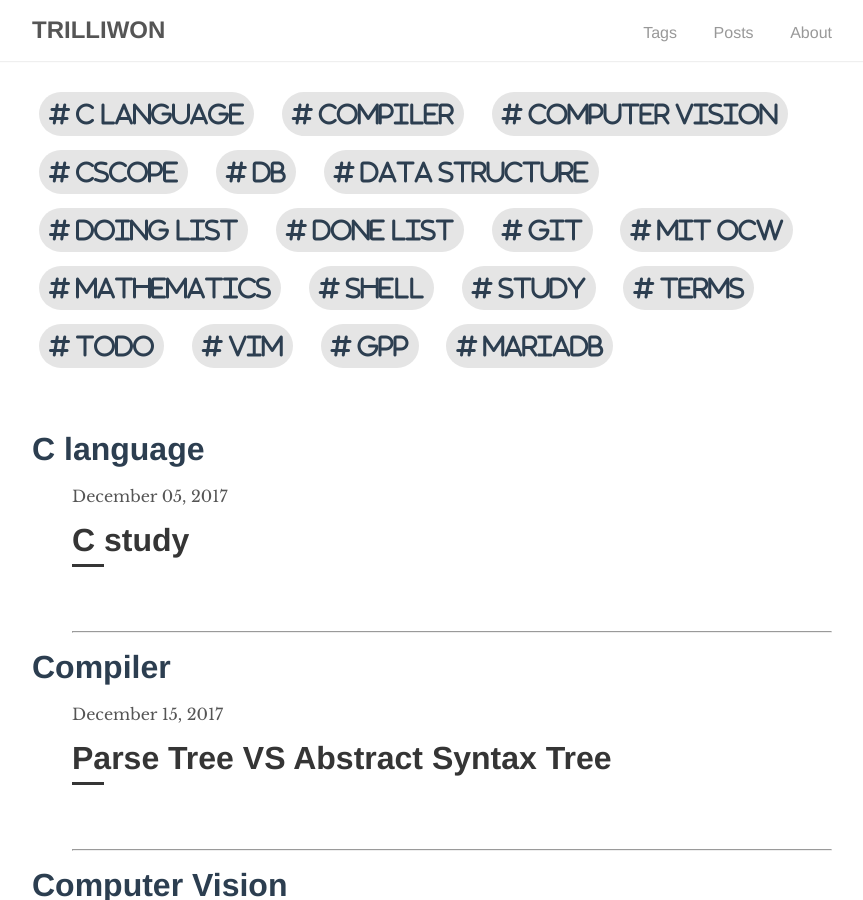
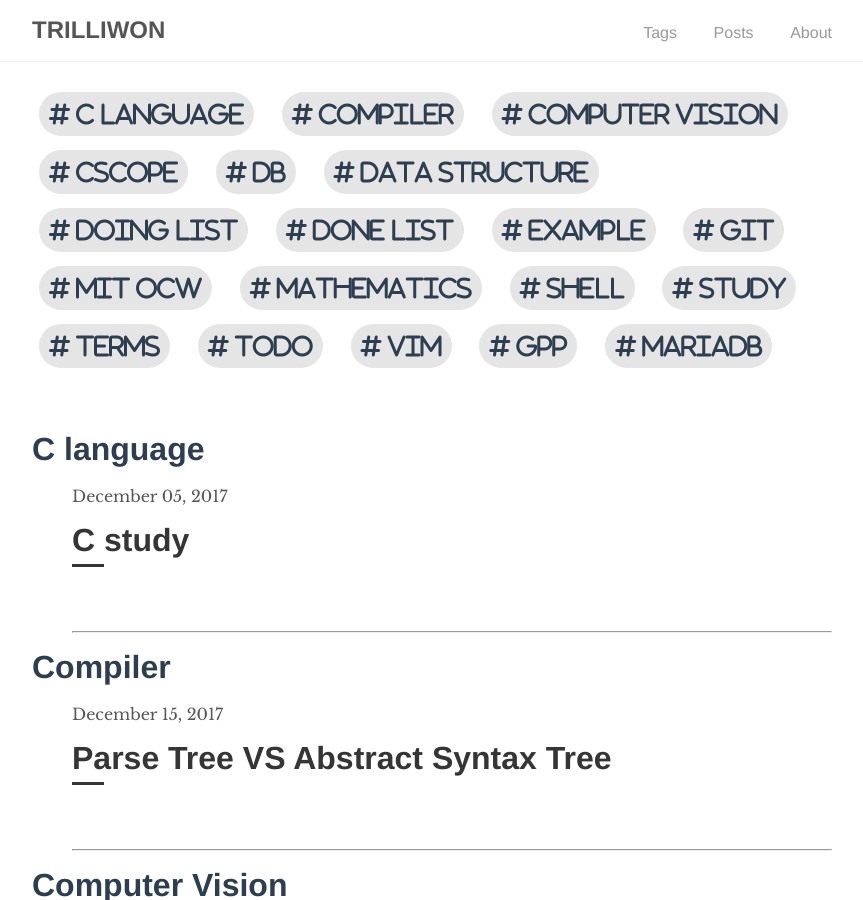
Before and after one commit to trilliwon/ABL, a Jekyll site: the page built from tags.html, in a window 1280 px wide and 900 px high. Shown: the whole window, without its empty margins (208-1071 px from the left). Built offline with Jekyll 4.4.1, drawn with Linux system fonts in a browser that asks for light colours; nearby versions of some CDN libraries; some of the changed text lies outside the part shown.

Commit message:
Tue Dec 26 21:17:11 KST 2017

```diff
--- a/_posts/2017-03-16-example-content.md
+++ b/_posts/2017-03-16-example-content.md
@@ -1,7 +1,7 @@
 ---
 layout: post
 title: "Example Content"
-author: "Chester"
+tag: [Example]
 ---
 
 Lorem ipsum dolor sit amet, consectetur adipiscing elit. Maecenas tincidunt ornare nibh, non elementum augue tempus eget. Pellentesque tempus scelerisque iaculis. Nullam interdum ultricies nibh quis sollicitudin. Donec ornare fermentum facilisis. Ut at sem ac sem imperdiet varius a eget tortor. Nam eu augue eget orci semper maximus in eget augue. Mauris ornare, nisl ut suscipit consectetur, mi quam interdum tellus, at rutrum quam eros ultrices mi.
```
